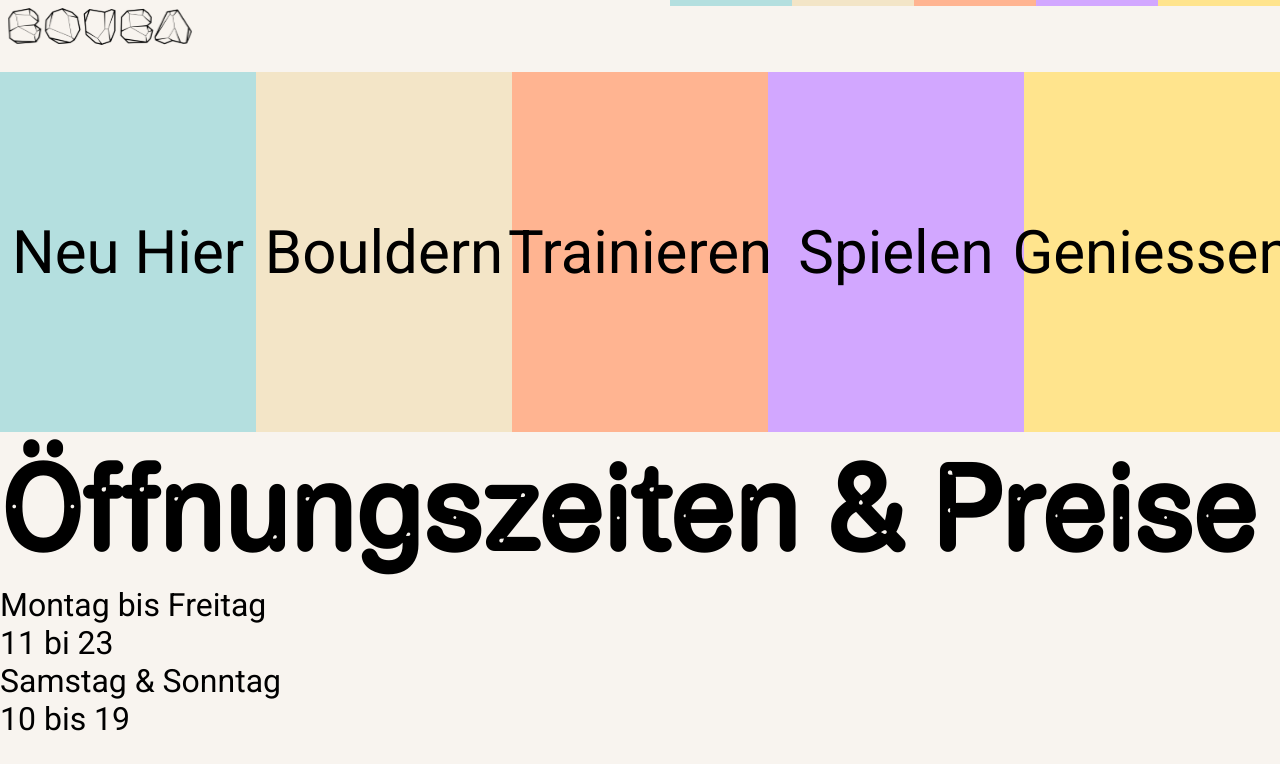
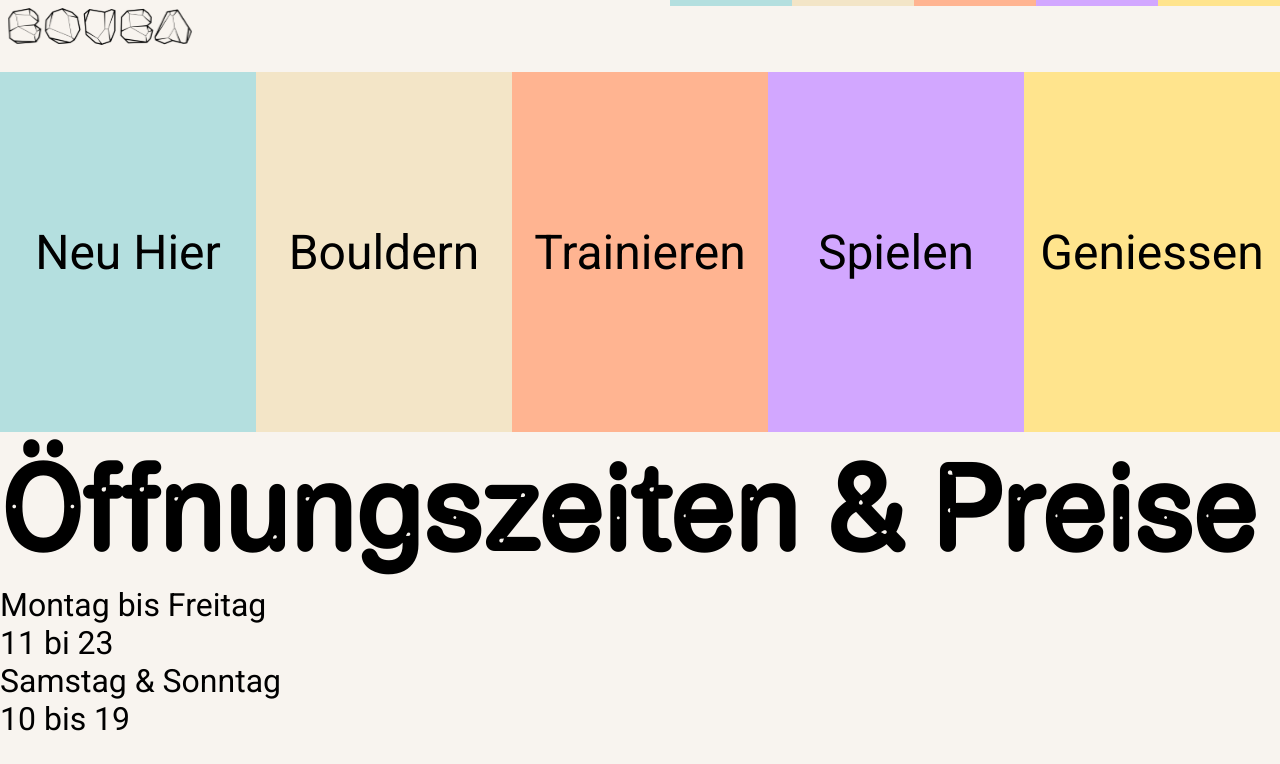
Before and after one commit to escodebar/boulder-baden.ch, a Vue app: page / in a window 1280 px wide. Shown: the top 764 px of the page. Built offline with nearby package versions, Linux system fonts and the light colour scheme; the HTML template or start-up script is replaced by a standard one.

Commit message:
Clamp the navigation font size
...to prevent text overlapping

```diff
--- a/src/components/Navigation.vue
+++ b/src/components/Navigation.vue
@@ -75,7 +75,11 @@ nav ul li a[href="/geniessen"] {
     text-decoration: none;
     justify-content: center;
     align-items: center;
-    font-size: var(--font-size-h2-desktop);
+    font-size: clamp(
+      24pt,
+      calc(24pt + (45 - 24) * (100vw - 768px) / (1440 - 768)),
+      45pt
+    );
   }
 
   nav.header ul {
```
